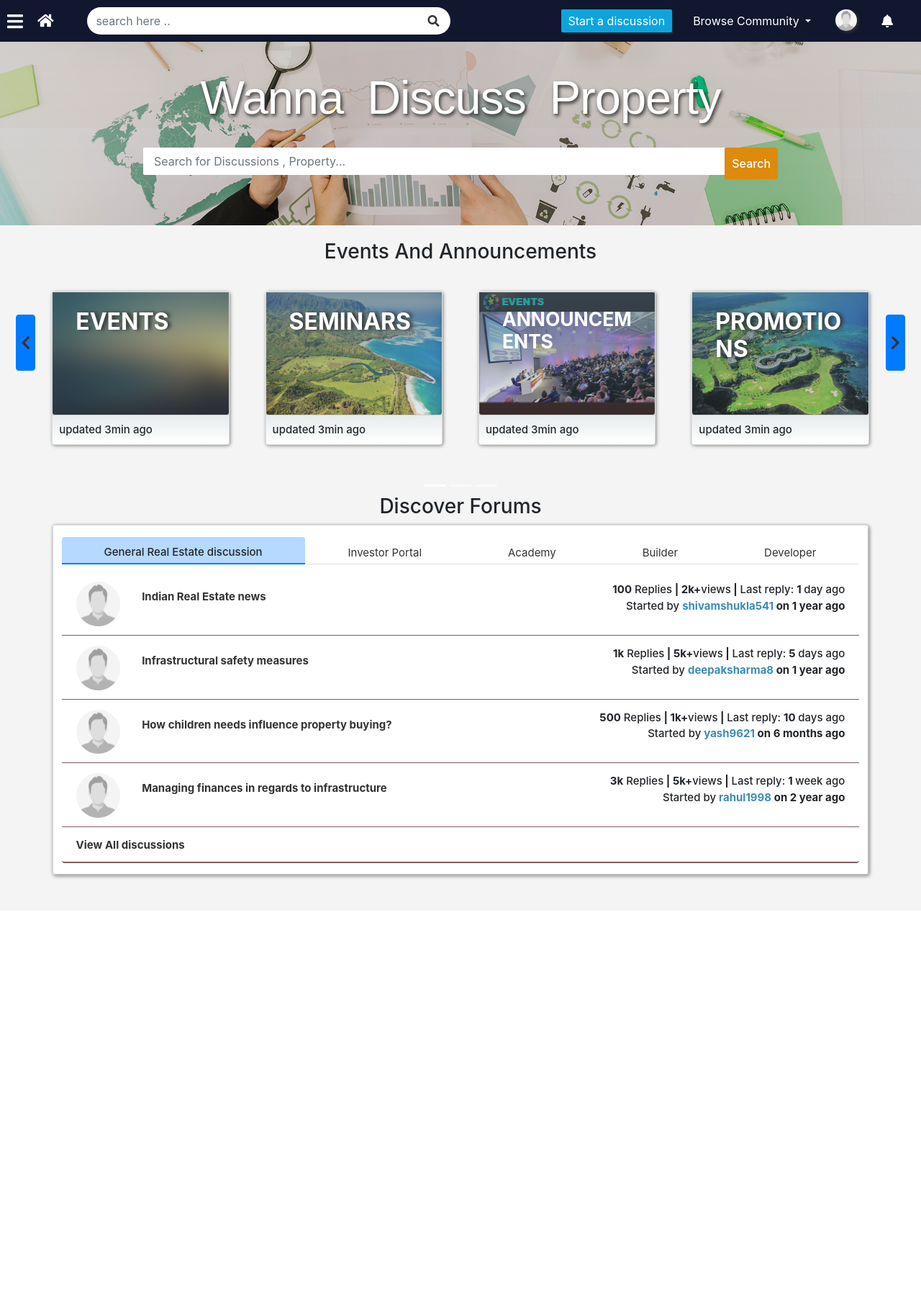
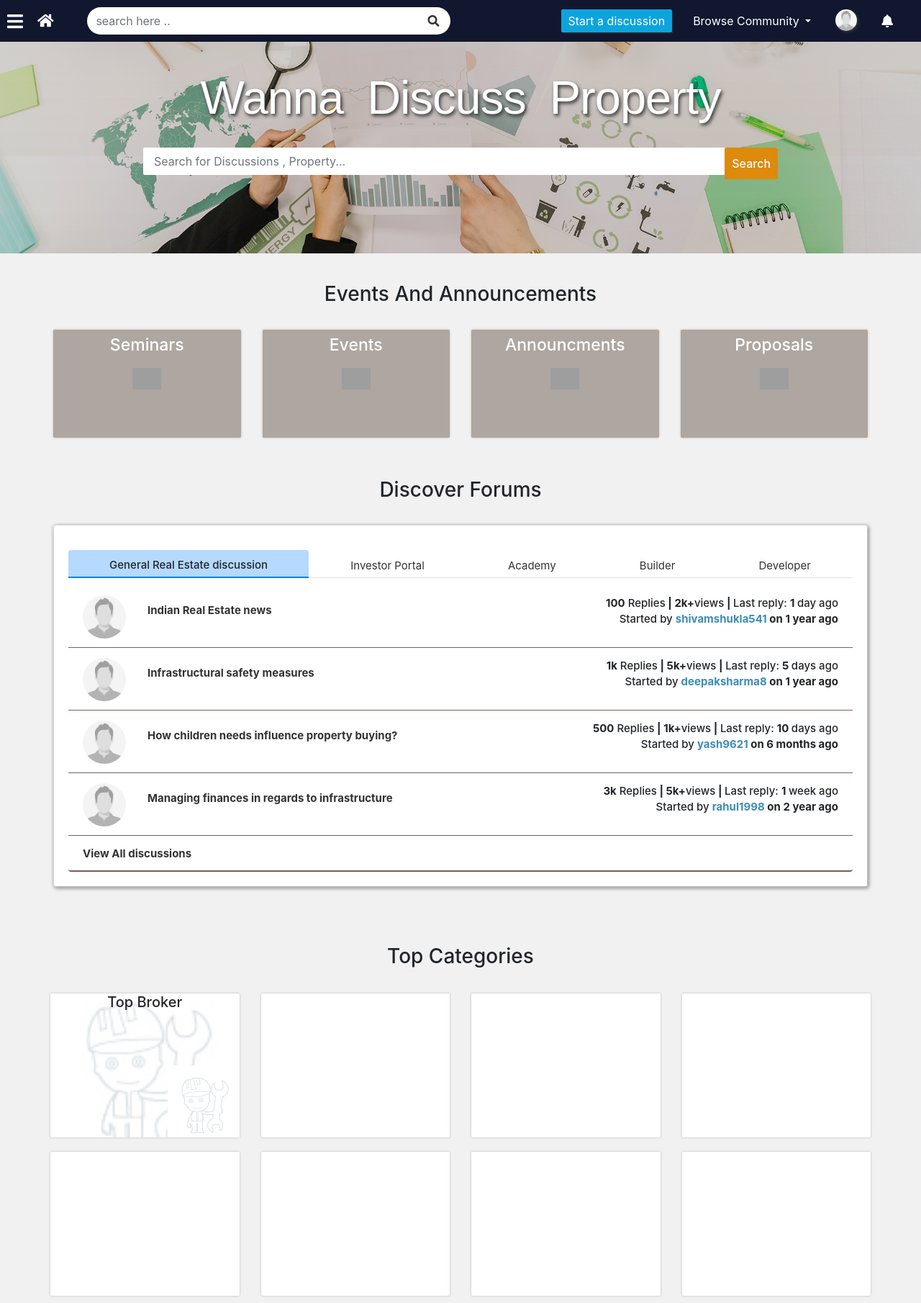
Before and after one commit to deeps8/rme_community, a PHP site: page / in a window 1280 px wide. Shown: the whole page at 72% size. Before the commit the page ends 1222 px from the top, so only its background shows below. Run offline with PHP 8.4, Linux system fonts and the light colour scheme; some libraries are stand-ins or nearby versions; grey boxes are pictures that could not be loaded.

Commit message:
updates 3

```diff
--- a/css/carousel.css
+++ b/css/carousel.css
@@ -69,3 +69,28 @@
     font-weight: 500;
     background: white;
 }
+.events{
+    height: 150px;
+    background-color: #aea6a0;
+    border-radius: 2px;
+    box-shadow:0px 0px 3px #b6b3b3;
+    transition: all .2s ease-in-out;
+    cursor: pointer;
+    text-align: center;
+}
+.events:hover{
+    box-shadow: 0px 0px 15px #b6b3b3;
+    transition: 0.5s;
+    transform: scale(1.09);
+}
+.events h5{
+    color: white;
+    font-size: 23px;
+}
+.events p{
+    font-size: 20px;
+    font-weight: 500;
+}
+.events img{
+    width: 40px;
+}
--- a/css/lowerBar.css
+++ b/css/lowerBar.css
@@ -1,77 +1,23 @@
-#lowerBar {
-    background: #a1b8c2;
+.categories{
+	height: 200px;
+    background-color: white;
+    margin: 10px 0;
+    border-radius: 2px;
+    box-shadow:0px 0px 3px #b6b3b3;
+    cursor: pointer;
+    position: relative;
+    transition: all .2s ease-in-out;
 }
-#thiredBar{
-	background-image:linear-gradient(rgba(255,255,255,0.4),rgba(0,0,0,0.1)),url("../images/bg-7.jpg");
+.categories:hover{
+	box-shadow: 0px 0px 15px #b6b3b3;
+    transition: 0.5s;
+    transform: scale(1.09);
+}
+#broker{
+	background-image: url('img/broker.png');
+	background-position: center;
+	background-repeat: no-repeat;
 	background-size: cover;
-}
-#mainHeading{
-	color: #333;
-    padding: .6rem;
-    text-align: center;
-    margin-bottom: 0;
-    padding-bottom: 0;
-}
-#mainSideBar{
-	padding-top: .5rem;
-	margin-bottom:1rem;
-}
-
-#sideNav > ul{
-		width:100%;
-}
-nav.navbar{
-	padding:0px;
-}
-a.linkCards{
-	color:inherit;
-}
-img.contentImages{
-	opacity: 0.9;
-}
-h6{
-	font-weight: bold;
-}
-.carousel {
-	padding-bottom:5%;
-}
-.carousel-control-prev , .carousel-control-next{
-	width:5%;
-}
-.detailCard{
-	padding:0.5rem;
-	margin-bottom: 2rem;
-}
-.viewButton{
-	border: none !important;
-    font-size: 20px !important;
-    outline: none !important;
-    padding: 0 !important;
-    text-align: center;
-    color: #007bff !important;
-    box-shadow: unset !important;
-    cursor: pointer;
-}
-.contentImages{
-	max-height: 170px;
-}
-.nextButton, .prevButton{
-	background-color: #007bff;
-}
-
-.card-footer{
-	padding:.4rem;
-	padding-left:1rem;
-	font-size:.6rem;
-}
-.card-footer > ul{
-	margin:0px;
-}
-.card-body{
-	font-size: 1rem;
-	padding: 2px 12px !important;
-	padding-bottom: 15px !important;
-
 }
 .card-img-overlay{
 	    background-image: linear-gradient(to top,#3330,#3355649c);
--- a/css/navnew.css
+++ b/css/navnew.css
@@ -1,6 +1,6 @@
 body {
     font-family: "Lato", sans-serif;
-    background-color: #f4f4f4 !important;
+    background-color:#f1f1f1 !important;
 }
 
 .sidenav {
--- a/index.html
+++ b/index.html
@@ -8,6 +8,7 @@
   <link rel="stylesheet" type="text/css" href="css/navold.css">
   <link rel="stylesheet" type="text/css" href="css/Navs.css">
   <link rel="stylesheet" type="text/css" href="css/lowerBar.css">
+   <link rel="stylesheet" type="text/css" href="css/carousel.css">
   <link rel="stylesheet" href="https://stackpath.bootstrapcdn.com/bootstrap/4.1.1/css/bootstrap.min.css" integrity="sha384-WskhaSGFgHYWDcbwN70/dfYBj47jz9qbsMId/iRN3ewGhXQFZCSftd1LZCfmhktB" crossorigin="anonymous">
 
   <script src="https://code.jquery.com/jquery-3.3.1.slim.min.js" integrity="sha384-q8i/X+965DzO0rT7abK41JStQIAqVgRVzpbzo5smXKp4YfRvH+8abtTE1Pi6jizo" crossorigin="anonymous"></script>
@@ -25,7 +26,7 @@
 
 
 
-  <link rel="stylesheet" type="text/css" href="css/carousel.css">
+
 <style type="text/css">
     #editor{max-height: 300px;}
     .social{background-color: #3b5998;}
@@ -170,7 +171,7 @@
   </div>
 <!-- sidebar ends here -->
 <div id="main">
-  <div class="container-fluid nav-fluid">
+  <div class="container-fluid nav-fluid" style="height: 300px;">
     <!-- navbar with search section -->
     <nav class="navbar navbar-expand-lg navbar-light bg-transparent" id="fixed-nav">
         <i id="openbutton" class="fas fa-bars" style="font-size: 25px;" onclick="openNav()"></i>
@@ -265,221 +266,40 @@
   }
 </script>
 
-
-
-<!-- ---------------------------------------------------------------------------------AWESOME CAROUSEL---------------------------------------------------------------------- -->
-  <div class="container-fluid fluid1  ">
-    <h3>Events And Announcements</h3>
-    <div id="myCarousel" class="carousel slide row  " data-ride="carousel">
-      <a class="btn btn-primary prev" href="#" title="go back"><i class="fa fa-lg fa-chevron-left"></i></a>
-                <a class="btn btn-primary next" href="#" title="more"><i class="fa fa-lg fa-chevron-right"></i></a>
-        <!-- Indicators -->
-        <ol class="carousel-indicators indicators1 mb-0 ">
-          <li data-target="#myCarousel" data-slide-to="0" class="active"></li>
-          <li data-target="#myCarousel" data-slide-to="1"></li>
-          <li data-target="#myCarousel" data-slide-to="2"></li>
-        </ol>
-
-        <!-- Wrapper for slides -->
-        <div class="carousel-inner inner1">
-          <div class="carousel-item active">
+<!-- events and annoucments -->
+<div class="container p-1 pt-3 pb-3">
+  <h3 class="text-center p-4">Events And Announcements</h3>
   <div class="row">
     <div class="col-md-3 ">
-                <div class="card card1">
-                <a href="">
-                   <img class="card-img1 card-img" src="img/card/Blur-Wallpapers-24-2560-x-1600.jpg" alt="Card image">
-                 <div class=" card-img-overlay">
-                   <h5 class="card-body body1">EVENTS</h5>
-                   </div>
-                </a>
-                     <div class="card-footer small">
-                    updated 3min ago
-                  </div>
+      <div class="events" >
+        <h5 class="text-center p-2">Seminars</h5>
+        <p><img src="https://png.icons8.com/dusk/50/000000/presentation.png"></p>
       </div>
     </div>
     <div class="col-md-3 ">
-                <div class="card card1">
-                <a href="">
-                   <img class="card-img1 card-img " src="img/card/21.jpeg" alt="Card image">
-                 <div class="card-img-overlay">
-                   <h5 class="card-body body1">SEMINARS</h5>
-                   </div>
-                </a>
-                     <div class="card-footer small">
-                    updated 3min ago
+      <div class="events">
+        <h5 class="text-center p-2">Events</h5>
+        <p><img src="https://png.icons8.com/dusk/40/000000/event-accepted.png"></p>
       </div>
     </div>
-            </div>
-            <div class="col-md-3 col-sm-4 ">
-                <div class="card card1">
-                <a href="">
-                   <img class="card-img card-img1" src="img/card/1.jpg" alt="Card image">
-                 <div class="card-img-overlay">
-                   <h5 class="card-body body2">ANNOUNCEMENTS</h5>
-                   </div>
-                </a>
-                     <div class="card-footer small">
-                    updated 3min ago
+    <div class="col-md-3 ">
+      <div class="events">
+        <h5 class="text-center p-2">Announcments</h5>
+        <p><img src="https://png.icons8.com/dusk/50/000000/presentation.png"></p>
       </div>
     </div>
-            </div>
-            <div class="col-md-3 col-sm-4 " >
-                <div class="card card1">
-                <a href="">
-                   <img class="card-img card-img1" src="img/card/6.jpg" alt="Card image">
-                 <div class="card-img-overlay">
-                   <h5 class="card-body body1">PROMOTIONS</h5>
-                   </div>
-                </a>
-                     <div class="card-footer small">
-                    updated 3min ago
-                  </div>
+    <div class="col-md-3 ">
+      <div class="events">
+        <h5 class="text-center p-2">Proposals</h5>
+        <p><img src="https://png.icons8.com/dusk/80/000000/training.png"></p>
       </div>
     </div>
   </div>
 </div>
 
-          <div class="carousel-item">
-            <div class="row">
-              <div class="col-sm-3 ">
-                <div class="card card1">
-                <a href="">
-                   <img class="card-img card-img1" src="img/card/3.jpg" alt="Card image">
-                 <div class="card-img-overlay">
-                   <h5 class="card-body body1 ">Card title</h5>
-                   </div>
-                </a>
-                     <div class="card-footer small">
-                    updated 3min ago
-                  </div>
-                </div>
-            </div>
-            <div class="col-sm-3 ">
-                <div class="card card1">
-                <a href="">
-                   <img class="card-img card-img1" src="img/card/7.jpg" alt="Card image">
-                 <div class="card-img-overlay">
-                   <h5 class="card-body body1">Card title</h5>
-                   </div>
-                </a>
-                     <div class="card-footer small">
-                    updated 3min ago
-                  </div>
-                </div>
-            </div>
-            <div class="col-sm-3 ">
-                <div class="card card1">
-                <a href="">
-                   <img class="card-img card-img1" src="img/card/5.jpg" alt="Card image">
-                 <div class="card-img-overlay">
-                   <h5 class="card-body body1">Card title</h5>
-                   </div>
-                </a>
-                     <div class="card-footer small">
-                    updated 3min ago
-                  </div>
-                </div>
-            </div>
-            <div class="col-sm-3 ">
-                <div class="card card1">
-                <a href="">
-                   <img class="card-img card-img1" src="img/card/21.jpeg" alt="Card image">
-                 <div class="card-img-overlay">
-                   <h5 class="card-body body1">Card title</h5>
-                   </div>
-                </a>
-                     <div class="card-footer small">
-                    updated 3min ago
-                  </div>
-                </div>
-            </div>
-        </div>
-          </div>
 
-          <div class="carousel-item">
-            <div class="row">
-              <div class="col-sm-3 ">
-                <div class="card card1">
-                <a href="">
-                   <img class="card-img card-img1" src="img/card/6.jpg" alt="Card image">
-                 <div class="card-img-overlay">
-                   <h5 class="card-body body1">Card title</h5>
-                   </div>
-                </a>
-                     <div class="card-footer small">
-                    updated 3min ago
-                  </div>
-                </div>
-            </div>
-            <div class="col-sm-3 ">
-                <div class="card card1">
-                <a href="">
-                   <img class="card-img card-img1" src="img/card/5.jpg" alt="Card image">
-                 <div class="card-img-overlay">
-                   <h5 class="card-body body1">Card title</h5>
-                   </div>
-                </a>
-                     <div class="card-footer small">
-                    updated 3min ago
-                  </div>
-                </div>
-            </div>
-            <div class="col-sm-3">
-              <div class="card card1">
-                <a href="">
-                   <img class="card-img card-img1" src="img/card/21.jpeg" alt="Card image">
-                 <div class="card-img-overlay">
-                   <h5 class="card-body body1">Card title</h5>
-                   </div>
-                </a>
-                     <div class="card-footer small">
-                    updated 3min ago
-                  </div>
-                </div>
-            </div>
-            <div class="col-sm-3">
-              <div class="card card1">
-                <a href="">
-                   <img class="card-img card-img1" src="img/card/21.jpeg" alt="Card image">
-                 <div class="card-img-overlay">
-                   <h5 class="card-body body1">Card title</h5>
-                   </div>
-                </a>
-                     <div class="card-footer small">
-                    updated 3min ago
-                  </div>
-                </div>
-            </div>
-        </div>
-          </div>
-        </div>
-
-        <!-- Left and right controls -->
-        <!-- <a class="text-md-left carousel-control-prev" href="#myCarousel" data-slide="prev">
-          <i class="fa fa-lg fa-chevron-left"></i>
-        </a>
-        <a class="text-md-right carousel-control-next" href="#myCarousel" data-slide="next">
-          <span class="fa fa-angle-right"</span>
-        </a>
-         --></div>
-
-  </div>
-
-<script type="text/javascript">
-  (function($) {
-    "use strict";
-
-    // manual carousel controls
-    $('.next').click(function(){ $('.carousel').carousel('next');return false; });
-    $('.prev').click(function(){ $('.carousel').carousel('prev');return false; });
-
-})(jQuery);
-</script>
-<!-- ---------------------------------------------------------------------------------AWESOME CAROUSEL---------------------------------------------------------------------- -->
-
-<!--------------------------------------------FORUM------------------------ -->
-<div class="container-fluid mb-5" style="width: 91%">
-  <h3 style="text-align: center;">Discover Forums</h3>
+<div class="container p-1 pt-3 pb-3 mb-5" style="">
+  <h3 class="text-center p-4">Discover Forums</h3>
   <div class="card">
     <div class="card-body disc-forum">
       <ul class="nav nav-tabs nav-fill">
@@ -827,53 +647,56 @@
 
 <!--------------------------------------------FORUM------------------------ -->
 <!-- top developers section starts here  -->
-<div class="top-category">
+<div>
+<div class="top-category container p-md-0 p-1">
+  <h3 class="text-center p-3">Top Categories</h3>
   <div class="row">
     <div class="col-md-3">
-      <div class="container">
+      <div class="container categories" id="broker">
+        <h5 class="text-center">Top Broker</h5>
+        <img src="img/broker.png" class="" alt="broker" style="position: absolute;bottom: 0;right: 0">
+      </div>
+    </div>
+    <div class="col-md-3">
+      <div class="container categories">
 
       </div>
     </div>
     <div class="col-md-3">
-      <div class="container">
+      <div class="container categories">
 
       </div>
     </div>
     <div class="col-md-3">
-      <div class="container">
-
-      </div>
-    </div>
-    <div class="col-md-3">
-      <div class="container">
+      <div class="container categories">
 
       </div>
     </div>
   </div>
   <div class="row">
     <div class="col-md-3">
-      <div class="container">
+      <div class="container categories">
 
       </div>
     </div>
     <div class="col-md-3">
-      <div class="container">
+      <div class="container categories">
 
       </div>
     </div>
     <div class="col-md-3">
-      <div class="container">
+      <div class="container categories">
 
       </div>
     </div>
     <div class="col-md-3">
-      <div class="container">
+      <div class="container categories">
 
       </div>
     </div>
   </div>
 </div>
-
+</div>
 
 
 
```
Also changed, not shown: css/events.css (added, +9 -0 lines), images/User.png (deleted), images/bg-6.jpg (deleted), images/building-1.jpg (deleted), images/building-2.jpg (deleted), images/building-3.jpg (deleted), images/building-4.jpg (deleted), images/building-5.jpg (deleted), images/building-6.jpg (deleted), images/person-1.png (deleted), images/person-2.png (deleted), images/person-3.png (deleted), images/person-4.png (deleted), img/broker.png (added). Lines whose indentation alone changed are shown as unchanged.
